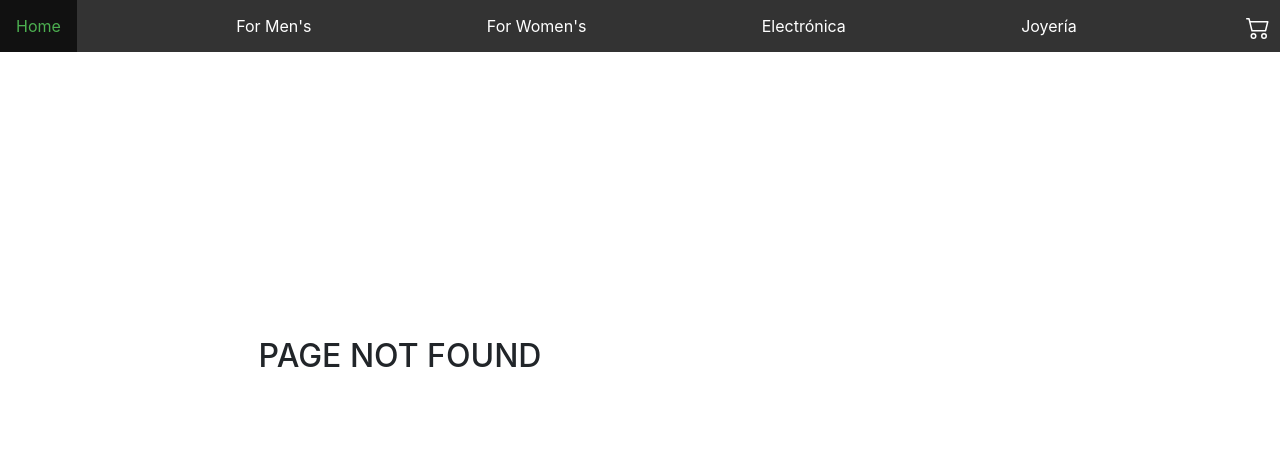
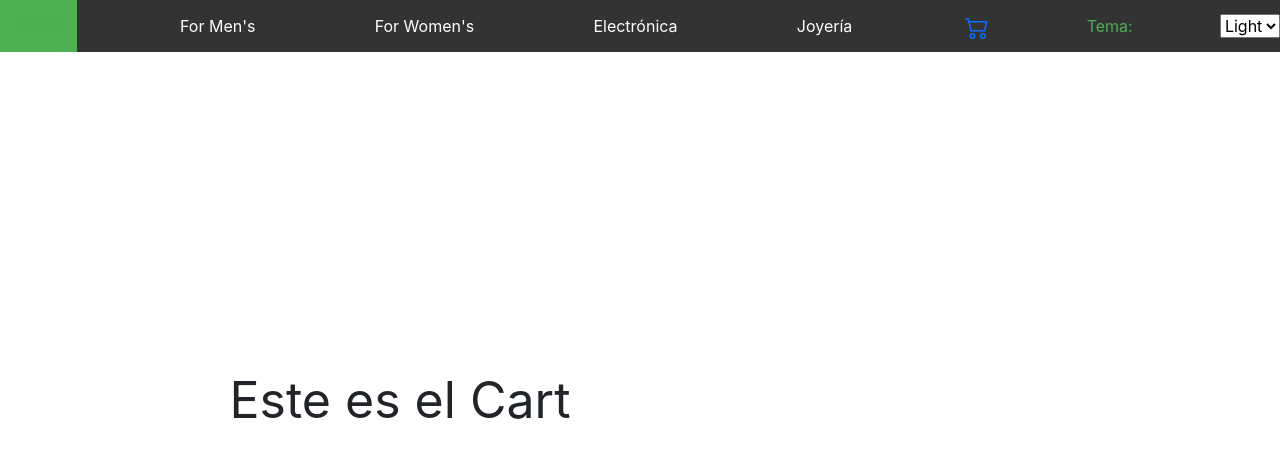
Before and after one commit to Erlin-Diaz/Bellavista-ErlinDiaz, a React (Create React App) app: page /Cart in a window 1280 px wide. Before the commit this address had no page. Shown: the top 458 px of the page. Built offline with nearby package versions, Linux system fonts and the light colour scheme.

Commit message:
Desafío: CartContext

```diff
--- a/src/App.js
+++ b/src/App.js
@@ -4,12 +4,17 @@ import ItemDetailContainer from './container/ItemDetailContainer';
 import ItemListContainer from './container/ItemListContainer';
 import NotFound from './components/NotFound/Index';
 import { BrowserRouter, Routes, Route } from "react-router-dom";
+import ShopProvider from './components/Context/Shop';
+import Cart from './components/Cart/Cart';
+import UserSettingsProvider from './components/Context/UserSettings';
 
 function App() {
 
   const opcion = "Eventos"
 
   return (
+    <UserSettingsProvider>
+      <ShopProvider>
         <BrowserRouter>
           <NavBar opcionAdicional={opcion}/>
             <Routes>
@@ -17,8 +22,12 @@ function App() {
               <Route path='/category/:categoryId' element={<ItemListContainer/>}/>
               <Route path='/item/:itemId' element={<ItemDetailContainer/>}/>
               <Route path='*' element={<NotFound/>}/>
+              <Route path='/Cart' element={<Cart/>}/>
             </Routes>
         </BrowserRouter>
+      </ShopProvider>
+    </UserSettingsProvider>
+
   );
 }
 
--- /dev/null
+++ b/src/components/Cart/Cart.jsx
@@ -0,0 +1,10 @@
+import React from 'react'
+import "./styles.css";
+
+const Cart = () => {
+  return (
+	<div className='cartStyles'>Este es el Cart</div>
+  )
+}
+
+export default Cart
--- /dev/null
+++ b/src/components/Cart/styles.css
@@ -0,0 +1,8 @@
+.cartStyles{
+	height: 100vh;
+	width: 100vh;
+	display: flex;
+	align-items: center;
+	justify-content: center;
+	font-size: 50px;
+}
--- a/src/components/CartWidget/index.jsx
+++ b/src/components/CartWidget/index.jsx
@@ -1,13 +1,14 @@
 import React from 'react';
+import { Link } from "react-router-dom";
 import './styles.css';
 
 
 const CartWidget = () => {
   return (
-	<div className = "cart-styles">
+	<div className = "cart-styles"><Link to="/Cart" >
     <svg xmlns="http://www.w3.org/2000/svg" width="24" height="24" fill="currentColor" className="bi bi-cart2" viewBox="0 0 16 16">
   <path d="M0 2.5A.5.5 0 0 1 .5 2H2a.5.5 0 0 1 .485.379L2.89 4H14.5a.5.5 0 0 1 .485.621l-1.5 6A.5.5 0 0 1 13 11H4a.5.5 0 0 1-.485-.379L1.61 3H.5a.5.5 0 0 1-.5-.5zM3.14 5l1.25 5h8.22l1.25-5H3.14zM5 13a1 1 0 1 0 0 2 1 1 0 0 0 0-2zm-2 1a2 2 0 1 1 4 0 2 2 0 0 1-4 0zm9-1a1 1 0 1 0 0 2 1 1 0 0 0 0-2zm-2 1a2 2 0 1 1 4 0 2 2 0 0 1-4 0z"/>
-</svg>
+</svg></Link>
   </div>
   )
 }
--- a/src/components/CartWidget/styles.css
+++ b/src/components/CartWidget/styles.css
@@ -1,4 +1,7 @@
+
+
 .cart-styles{
+	text-decoration: none;
 	float: right;
 	padding: 10px;
 	color:white
--- /dev/null
+++ b/src/components/Context/Shop.js
@@ -0,0 +1,56 @@
+import React, { createContext, useState } from 'react'
+
+export const ShopData = createContext();
+
+const ShopProvider = ({children}) =>{
+
+	const [ cart, setCart] = useState([]);
+
+	const estaEnCart = (productId)=>{
+		const productoEncontrado = cart.find(producto => producto.id === productId);
+		if(productoEncontrado) return true
+		return false
+	}
+
+	const addItem = (item, cantidad) =>{
+
+		const ctd = cantidad
+
+		const flag = estaEnCart(item.id)
+        console.log("🚀 ~ file: Shop.js ~ line 23 ~ addItem ~ flag", flag)
+       if(flag){
+			const cartModificado = cart.map(producto => {
+				if (producto.id === item.id) return{...producto, cantidad: producto.cantidad + ctd}
+				else return producto
+			})
+			setCart(cartModificado)
+		}
+		else{
+			const itemToAdd = {
+			...item,
+			cantidad
+		}
+
+		const newCart = [...cart, itemToAdd];
+		setCart(newCart);
+
+		}
+}
+
+	const removeItem = (itemId)=>{
+		const cartFiltrado = cart.filter( producto => producto.Id !== itemId );
+		setCart(cartFiltrado);
+	}
+
+	const clearCart = ()=>{
+		setCart([]);
+	}
+
+	return (
+		<ShopData.Provider value = {{addItem, removeItem, clearCart}}>
+			{children}
+		</ShopData.Provider>
+	  )
+
+}
+export default ShopProvider
--- /dev/null
+++ b/src/components/Context/UserSettings.js
@@ -0,0 +1,16 @@
+import { createContext, useState } from "react";
+
+export const UserSettings = createContext();
+
+const UserSettingsProvider = ({children}) => {
+
+	const [darkMode, setDarkMode] = useState(true);
+
+	return (
+	<UserSettings.Provider value={{darkMode, setDarkMode}}>
+		{children}
+	</UserSettings.Provider>
+  )
+}
+
+export default UserSettingsProvider
--- a/src/components/ItemDetail/index.jsx
+++ b/src/components/ItemDetail/index.jsx
@@ -1,19 +1,25 @@
-import React, { useState } from 'react'
+import React, { useContext, useState } from 'react'
 import { useNavigate } from 'react-router-dom';
+import { ShopData } from '../Context/Shop';
 import ItemCount from '../ItemCount'
 /* import { useNavigate } from 'react-router-dom' */
 
 const ItemDetail = ({productoDetalle}) => {
 
-     const [cantidad, setCantidad]=useState(0);
-     const navigate = useNavigate();
+    const {addItem} =useContext(ShopData);
 
-     const handleConfirm = (cantidad) => {
+    const [cantidad, setCantidad]=useState(0);
+
+    const navigate = useNavigate();
+
+    const handleConfirm = (cantidad, ) => {
          setCantidad(cantidad);
+         addItem(productoDetalle,cantidad);
     }
 
-    const confirmaCompra = ()=>{
-        navigate('/Cart')
+    const confirmaCompra = (precio)=>{
+        navigate('/Cart');
+
     }
 
 	if (productoDetalle !== null) {
--- a/src/components/NavBar/index.jsx
+++ b/src/components/NavBar/index.jsx
@@ -1,23 +1,27 @@
-import React from "react";
+import React, { useContext } from "react";
 import { Link } from "react-router-dom";
 /* import Button from "../Button"; */
 import CartWidget from "../CartWidget";
+import { UserSettings } from "../Context/UserSettings";
+import SelectDarkMode from "../SelectDarkMode";
 import './styles.css';
 
 
 export default function NavBar({opcionAdicional}) {
 
-
+	const {darkMode} = useContext(UserSettings);
 
 	return (
-		<ul className="navbar container-fluid fixed-top m-0 p-0 ">
-			<li><Link to="/" className="active" href="#home">Home</Link></li>
-			<li><Link to="/category/men's clothing">For Men's</Link></li>
-			<li><Link to="/category/women's clothing">For Women's</Link></li>
-			<li><Link to="/category/electronics">Electrónica</Link></li>
-			<li><Link to="/category/jewelery">Joyería</Link></li>
+		<ul className="navbar container-fluid fixed-top m-0 p-0 " style={{
+			backgroundColor: darkMode ? '#333':"#4CAF50"}}>
+			<li><Link to="/" className="active" href="#home" style={{
+			backgroundColor: darkMode ? "#4CAF50" : '#333'}}>Home</Link></li>
+			<li><Link to="/category/men's clothing" >For Men's</Link></li>
+			<li><Link to="/category/women's clothing" >For Women's</Link></li>
+			<li><Link to="/category/electronics" >Electrónica</Link></li>
+			<li><Link to="/category/jewelery" >Joyería</Link></li>
 			<CartWidget/>
-
+			<SelectDarkMode/>
 		</ul>
 	)
 }
--- a/src/components/NavBar/styles.css
+++ b/src/components/NavBar/styles.css
@@ -5,7 +5,6 @@ ul {
 	margin: 0;
 	padding: 0;
 	overflow: hidden;
-	background-color: #333;
 	position: -webkit-sticky; /* Safari */
 	position: sticky;
 	top: 0;
--- /dev/null
+++ b/src/components/SelectDarkMode/index.jsx
@@ -0,0 +1,24 @@
+import React, { useContext } from 'react'
+import { UserSettings } from '../Context/UserSettings';
+
+const SelectDarkMode = () => {
+
+	const {darkMode, setDarkMode}= useContext(UserSettings);
+
+	const activarDarkMode = (e)=>{
+		if(e.target.value === "Light") setDarkMode(false);
+		else setDarkMode(true);
+	}
+
+  return (
+	<>
+		<label style={{color: darkMode ? "#4CAF50":"black"}}>Tema:</label>
+		<select name="cars" id="cars" onChange={activarDarkMode}>
+			<option value="Light">Light</option>
+			<option value="Dark">Dark</option>
+		</select>
+	</>
+  )
+}
+
+export default SelectDarkMode
```
Lines whose indentation alone changed are shown as unchanged.
